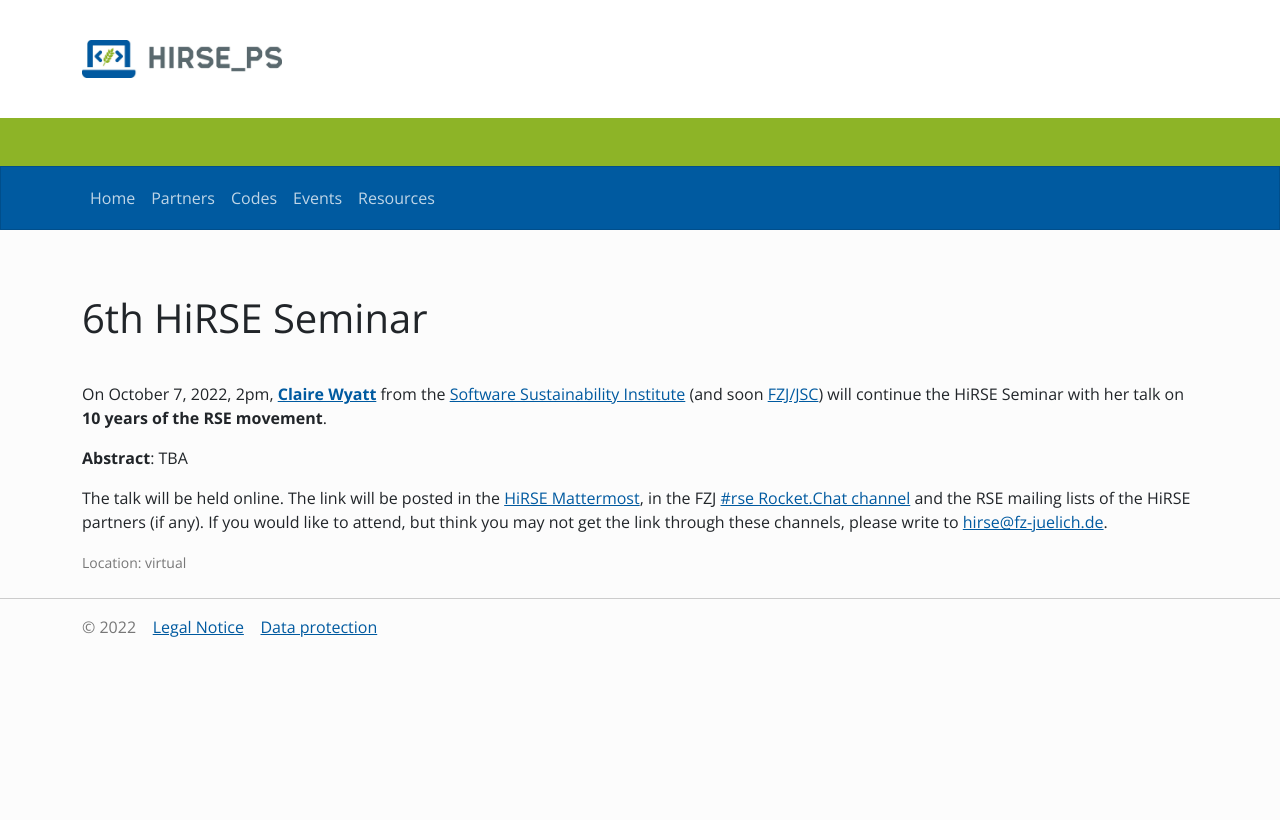
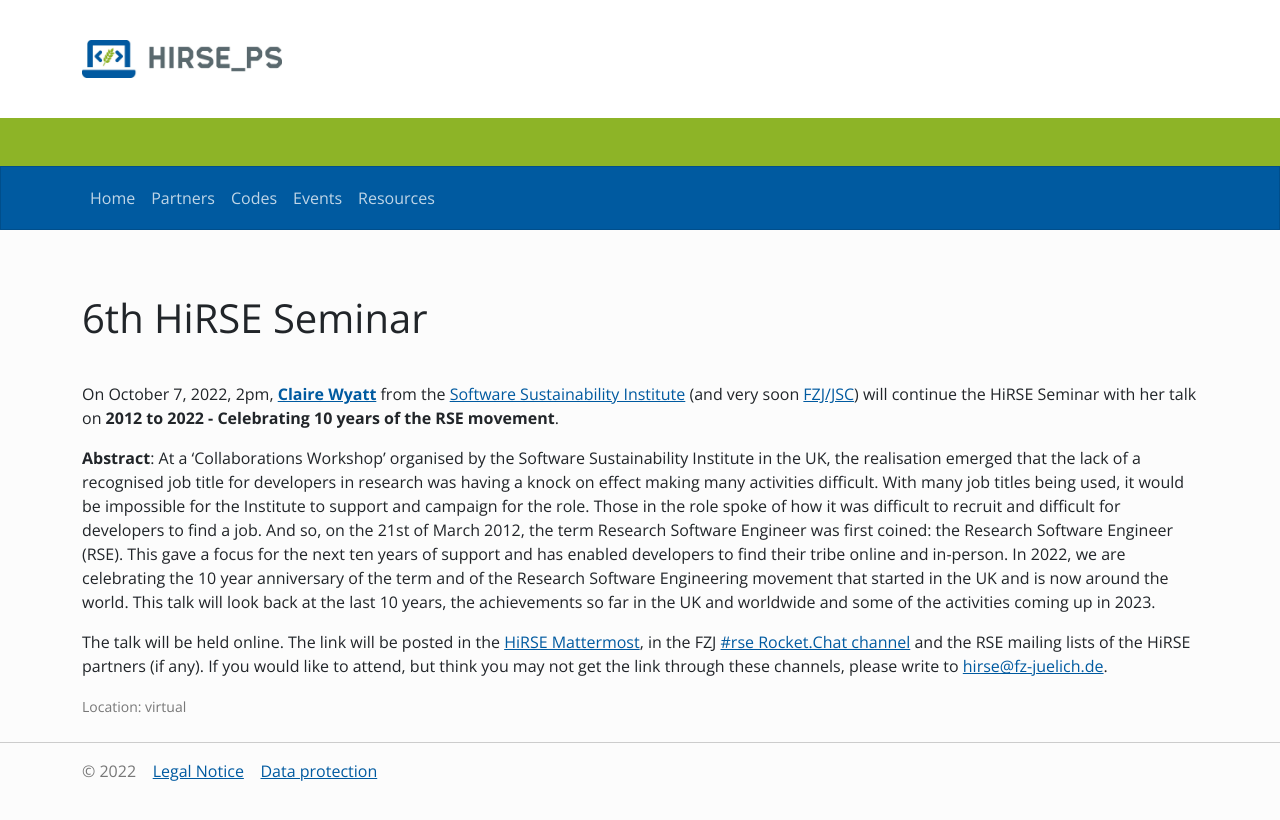
Before and after one commit to Helmholtz-HiRSE/helmholtz-hirse.github.io, a Jekyll site: the page built from _events/2022_10_07-seminar_6.md, in a window 1280 px wide. Shown: the top 820 px of the page. Built offline with Jekyll 4.4.1, drawn with Linux system fonts in a browser that asks for light colours; nearby versions of some CDN libraries.

Commit message:
Update 2022_10_07-seminar_6.md

```diff
--- a/_events/2022_10_07-seminar_6.md
+++ b/_events/2022_10_07-seminar_6.md
@@ -7,9 +7,11 @@ location: virtual
 excerpt_separator: <!--more-->
 ---
 
-On October 7, 2022, 2pm, [**Claire Wyatt**](https://www.software.ac.uk/about/staff/person/claire-wyatt) from the [Software Sustainability Institute](https://www.software.ac.uk/) (and soon [FZJ/JSC](https://www.fz-juelich.de/ias/jsc/)) will continue the HiRSE Seminar with her talk on **10 years of the RSE movement**.
+On October 7, 2022, 2pm, [**Claire Wyatt**](https://www.software.ac.uk/about/staff/person/claire-wyatt) from the [Software Sustainability Institute](https://www.software.ac.uk/) (and very soon [FZJ/JSC](https://www.fz-juelich.de/ias/jsc/)) will continue the HiRSE Seminar with her talk on **2012 to 2022 - Celebrating 10 years of the RSE movement**.
 <!--more-->
 
-**Abstract**: TBA
+**Abstract**:
+At a ‘Collaborations Workshop’ organised by the Software Sustainability Institute in the UK, the realisation emerged that the lack of a recognised job title for developers in research was having a knock on effect making many activities difficult. With many job titles being used, it would be impossible for the Institute to support and campaign for the role. Those in the role spoke of how it was difficult to recruit and difficult for developers to find a job.  And so, on the 21st of March 2012, the term Research Software Engineer was first coined: the Research Software Engineer (RSE). This gave a focus for the next ten years of support and has enabled developers to find their tribe online and in-person. In 2022, we are celebrating the 10 year anniversary of the term and of the Research Software Engineering movement that started in the UK and is now around the world. This talk will look back at the last 10 years, the achievements so far in the UK and worldwide and some of the activities coming up in 2023.
+
 
 The talk will be held online. The link will be posted in the [HiRSE Mattermost](https://mattermost.hzdr.de/hirse), in the FZJ [#rse Rocket.Chat channel](https://chat.fz-juelich.de/channel/rse) and the RSE mailing lists of the HiRSE partners (if any). If you would like to attend, but think you may not get the link through these channels, please write to [hirse@fz-juelich.de](mailto:hirse@fz-juelich.de).
```
